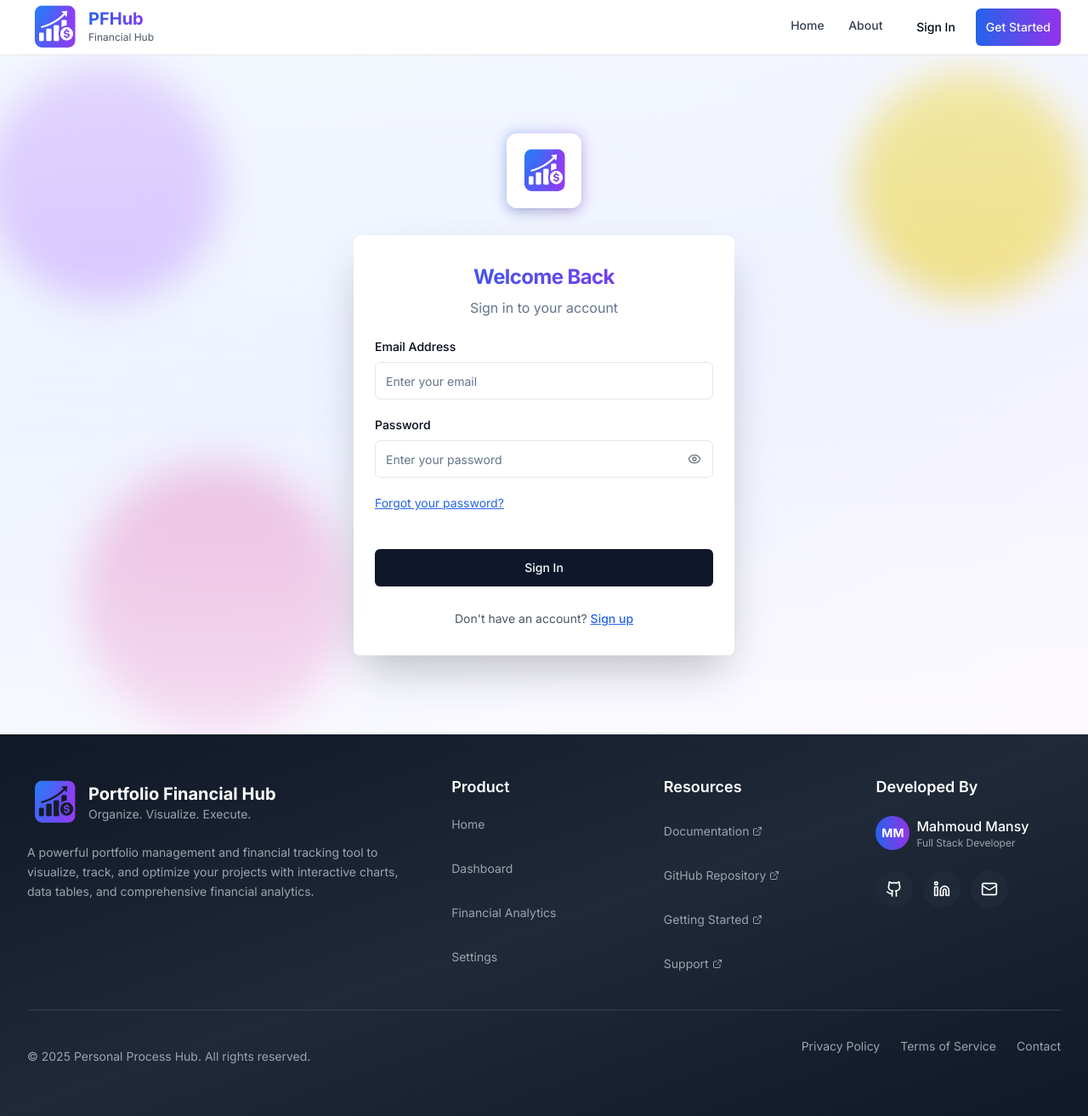
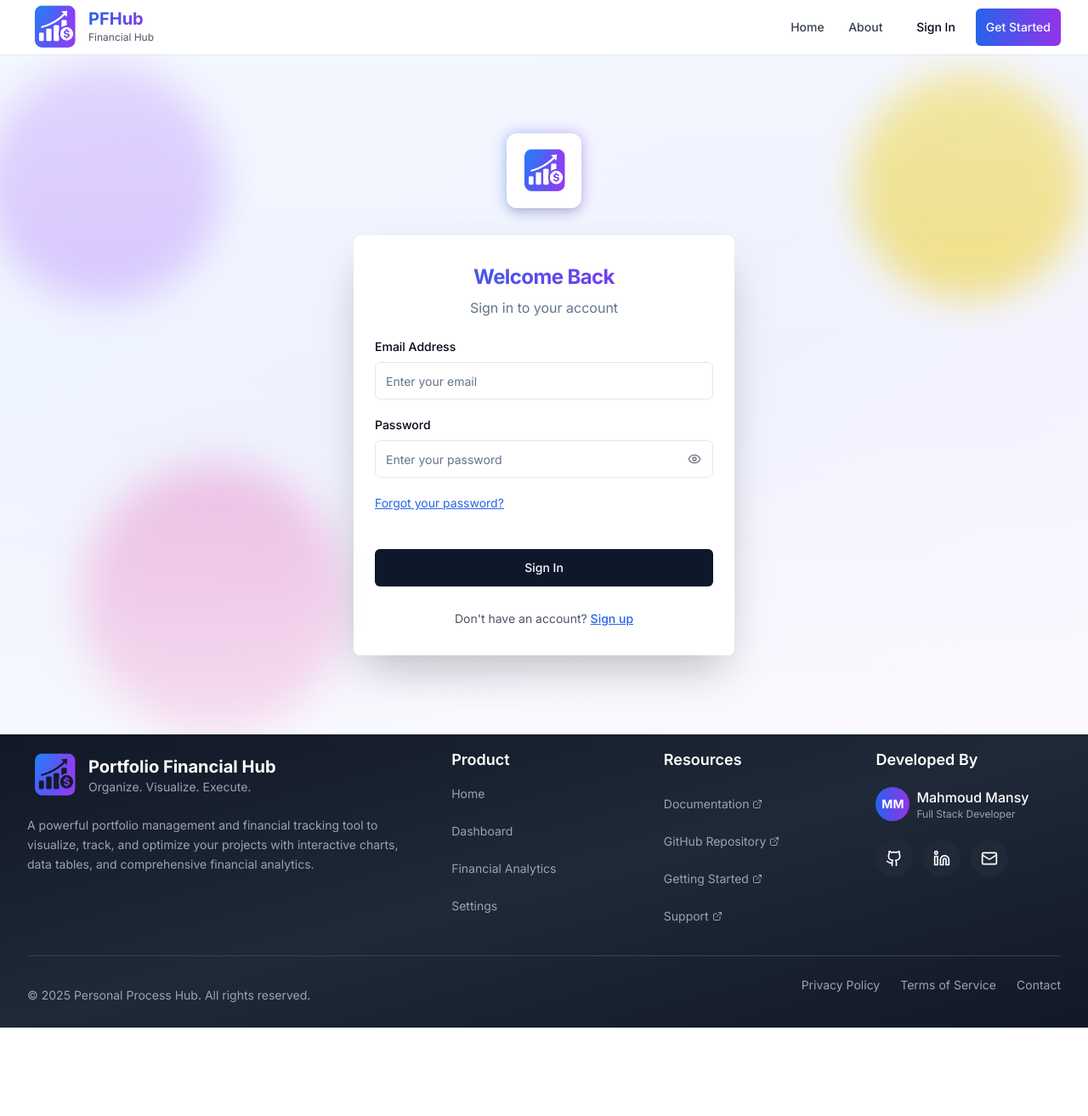
Before and after one commit to MMansy19/PPH, a Next.js app: page /auth/login in a window 1280 px wide. Shown: the whole page at 85% size. After the commit the page ends 1209 px from the top, so only its background shows below. Built offline with nearby package versions, Linux system fonts and the light colour scheme; no server answers.

Commit message:
feat: implement AuthLayoutClient for improved authentication UI and add animations to auth page

```diff
--- a/src/app/globals.css
+++ b/src/app/globals.css
@@ -286,3 +286,38 @@
     @apply text-xs;
   }
 }
+
+/* Auth page animations */
+@keyframes blob {
+  0% {
+    transform: translate(0px, 0px) scale(1);
+  }
+  33% {
+    transform: translate(30px, -50px) scale(1.1);
+  }
+  66% {
+    transform: translate(-20px, 20px) scale(0.9);
+  }
+  100% {
+    transform: translate(0px, 0px) scale(1);
+  }
+}
+
+.animate-blob {
+  animation: blob 7s infinite;
+}
+
+.animation-delay-2000 {
+  animation-delay: 2s;
+}
+
+.animation-delay-4000 {
+  animation-delay: 4s;
+}
+
+.bg-grid-pattern {
+  background-image:
+    linear-gradient(to right, #80808012 1px, transparent 1px),
+    linear-gradient(to bottom, #80808012 1px, transparent 1px);
+  background-size: 24px 24px;
+}
--- a/src/components/Layout/Footer.tsx
+++ b/src/components/Layout/Footer.tsx
@@ -8,7 +8,7 @@ export function Footer() {
 
   return (
     <footer className="bg-gradient-to-br from-gray-900 via-gray-800 to-gray-900 text-white mt-auto safe-area-bottom">
-      <div className="container-responsive py-8 sm:py-12">
+      <div className="container-responsive py-4">
         <div className="grid grid-cols-1 sm:grid-cols-2 lg:grid-cols-5 gap-6 lg:gap-8">
           {/* Brand Section */}
           <div className="col-span-1 sm:col-span-2">
@@ -35,24 +35,24 @@ export function Footer() {
           {/* Product Links */}
           <div>
             <h4 className="font-semibold text-base sm:text-lg mb-3 sm:mb-4">Product</h4>
-            <ul className="space-y-2">
+            <ul className="space-y-0">
               <li>
-                <Link href="/" className="text-gray-400 hover:text-white transition-colors text-sm touch-target block py-1">
+                <Link href="/" className="text-gray-400 hover:text-white transition-colors text-sm touch-target block">
                   Home
                 </Link>
               </li>
               <li>
-                <Link href="/app" className="text-gray-400 hover:text-white transition-colors text-sm touch-target block py-1">
+                <Link href="/app" className="text-gray-400 hover:text-white transition-colors text-sm touch-target block">
                   Dashboard
                 </Link>
               </li>
               <li>
-                <Link href="/app/financial" className="text-gray-400 hover:text-white transition-colors text-sm touch-target block py-1">
+                <Link href="/app/financial" className="text-gray-400 hover:text-white transition-colors text-sm touch-target block">
                   Financial Analytics
                 </Link>
               </li>
               <li>
-                <Link href="/app/settings" className="text-gray-400 hover:text-white transition-colors text-sm touch-target block py-1">
+                <Link href="/app/settings" className="text-gray-400 hover:text-white transition-colors text-sm touch-target block">
                   Settings
                 </Link>
               </li>
@@ -62,13 +62,13 @@ export function Footer() {
           {/* Resources Links */}
           <div>
             <h4 className="font-semibold text-base sm:text-lg mb-3 sm:mb-4">Resources</h4>
-            <ul className="space-y-2">
+            <ul className="space-y-0">
               <li>
                 <a
                   href="https://mahmoud-mansy.vercel.app/"
                   target="_blank"
                   rel="noopener noreferrer"
-                  className="text-gray-400 hover:text-white transition-colors text-sm flex items-center gap-1 touch-target py-1"
+                  className="text-gray-400 hover:text-white transition-colors text-sm flex items-center gap-1 touch-target"
                 >
                   Documentation <ExternalLink className="h-3 w-3" />
                 </a>
@@ -78,7 +78,7 @@ export function Footer() {
                   href="https://github.com/MMansy19/PPH"
                   target="_blank"
                   rel="noopener noreferrer"
-                  className="text-gray-400 hover:text-white transition-colors text-sm flex items-center gap-1 touch-target py-1"
+                  className="text-gray-400 hover:text-white transition-colors text-sm flex items-center gap-1 touch-target"
                 >
                   GitHub Repository <ExternalLink className="h-3 w-3" />
                 </a>
@@ -88,7 +88,7 @@ export function Footer() {
                   href="https://github.com/MMansy19/PPH#readme"
                   target="_blank"
                   rel="noopener noreferrer"
-                  className="text-gray-400 hover:text-white transition-colors text-sm flex items-center gap-1 touch-target py-1"
+                  className="text-gray-400 hover:text-white transition-colors text-sm flex items-center gap-1 touch-target"
                 >
                   Getting Started <ExternalLink className="h-3 w-3" />
                 </a>
@@ -98,7 +98,7 @@ export function Footer() {
                   href="https://github.com/MMansy19/PPH/issues"
                   target="_blank"
                   rel="noopener noreferrer"
-                  className="text-gray-400 hover:text-white transition-colors text-sm flex items-center gap-1 touch-target py-1"
+                  className="text-gray-400 hover:text-white transition-colors text-sm flex items-center gap-1 touch-target"
                 >
                   Support <ExternalLink className="h-3 w-3" />
                 </a>
@@ -114,7 +114,7 @@ export function Footer() {
                 href="https://mahmoud-mansy.vercel.app/"
                 target="_blank"
                 rel="noopener noreferrer"
-                className="flex items-center gap-2 text-gray-400 hover:text-white transition-colors group touch-target py-1"
+                className="flex items-center gap-2 text-gray-400 hover:text-white transition-colors group touch-target"
               >
                 <div className="w-10 h-10 rounded-full bg-gradient-to-r from-blue-600 to-purple-600 flex items-center justify-center font-bold text-white text-sm">
                   MM
@@ -160,7 +160,7 @@ export function Footer() {
         </div>
 
         {/* Bottom Bar */}
-        <div className="border-t border-gray-700 mt-6 sm:mt-8 pt-6 sm:pt-8 flex flex-col sm:flex-row justify-between items-center gap-3 sm:gap-4">
+        <div className="border-t border-gray-700 mt-4 sm:mt-6 pt-4 sm:pt-6 flex flex-col sm:flex-row justify-between items-center gap-3 sm:gap-4">
           <p className="text-gray-400 text-xs sm:text-sm text-center sm:text-left">
             © {currentYear} Personal Process Hub. All rights reserved.
           </p>
--- a/src/components/Layout/Header.tsx
+++ b/src/components/Layout/Header.tsx
@@ -60,15 +60,15 @@ export function Header() {
 
           {/* Desktop Navigation */}
           <nav className="hidden lg:flex items-center gap-4 xl:gap-6 my-2 ">
-            <Link href="/" className="text-sm font-medium text-gray-700 hover:text-blue-600 transition-colors touch-target mt-5">
+            <Link href="/" className="text-sm font-medium text-gray-700 hover:text-blue-600 transition-colors touch-target mt-6">
               Home
             </Link>
             {user && (
               <>
-                <Link href="/app" className="text-sm font-medium text-gray-700 hover:text-blue-600 transition-colors touch-target mt-5 whitespace-nowrap">
+                <Link href="/app" className="text-sm font-medium text-gray-700 hover:text-blue-600 transition-colors touch-target mt-6 whitespace-nowrap">
                   Dashboard
                 </Link>
-                <Link href="/app/financial" className="text-sm font-medium text-gray-700 hover:text-blue-600 transition-colors touch-target mt-5 whitespace-nowrap">
+                <Link href="/app/financial" className="text-sm font-medium text-gray-700 hover:text-blue-600 transition-colors touch-target mt-6 whitespace-nowrap">
                   Financial
                 </Link>
               </>
@@ -77,7 +77,7 @@ export function Header() {
               href="https://mahmoud-mansy.vercel.app/"
               target="_blank"
               rel="noopener noreferrer"
-              className="text-sm font-medium text-gray-700 hover:text-blue-600 transition-colors touch-target mt-5"
+              className="text-sm font-medium text-gray-700 hover:text-blue-600 transition-colors touch-target mt-6"
             >
               About
             </a>
@@ -180,7 +180,7 @@ export function Header() {
 
               {/* Mobile Auth Section */}
               {loading ? (
-                <div className="w-full h-12 rounded bg-gray-200 animate-pulse mt-5" />
+                <div className="w-full h-12 rounded bg-gray-200 animate-pulse mt-6" />
               ) : user ? (
                 <div className="flex flex-col gap-4 pt-4 border-t border-gray-100">
                   <div className="flex items-center gap-3 px-2 py-2">
--- /dev/null
+++ b/src/components/auth/AuthLayoutClient.tsx
@@ -0,0 +1,50 @@
+'use client'
+
+import Image from 'next/image'
+
+export function AuthLayoutClient({
+  children,
+}: {
+  children: React.ReactNode
+}) {
+  return (
+    <div className="min-h-screen relative overflow-hidden flex items-center justify-center p-4">
+      {/* Animated Background Gradient */}
+      <div className="absolute inset-0 bg-gradient-to-br from-blue-50 via-indigo-50 to-purple-50">
+        {/* Animated blobs */}
+        <div className="absolute top-0 -left-4 w-72 h-72 bg-purple-300 rounded-full mix-blend-multiply filter blur-xl opacity-70 animate-blob"></div>
+        <div className="absolute top-0 -right-4 w-72 h-72 bg-yellow-300 rounded-full mix-blend-multiply filter blur-xl opacity-70 animate-blob animation-delay-2000"></div>
+        <div className="absolute -bottom-8 left-20 w-72 h-72 bg-pink-300 rounded-full mix-blend-multiply filter blur-xl opacity-70 animate-blob animation-delay-4000"></div>
+
+        {/* Grid pattern overlay */}
+        <div className="absolute inset-0 bg-grid-pattern opacity-[0.02]"></div>
+
+        {/* Gradient overlay */}
+        <div className="absolute inset-0 bg-gradient-to-t from-white/50 via-transparent to-white/30"></div>
+      </div>
+
+      {/* Content */}
+      <div className="relative z-10 w-full max-w-md">
+        {/* Logo */}
+        <div className="flex justify-center mb-8">
+          <div className="relative group">
+            <div className="absolute -inset-0.5 bg-gradient-to-r from-blue-600 to-purple-600 rounded-xl blur opacity-30 group-hover:opacity-50 transition duration-200"></div>
+            <div className="relative bg-white p-3 rounded-xl shadow-lg">
+              <Image
+                src="/logo.png"
+                alt="Logo"
+                width={64}
+                height={64}
+                className="rounded-lg"
+                priority
+              />
+            </div>
+          </div>
+        </div>
+
+        {/* Form Content */}
+        {children}
+      </div>
+    </div>
+  )
+}
```
Also changed, not shown: src/app/auth/layout.tsx (+2 -74 lines), src/lib/tasks.ts (+15 -1 lines).
